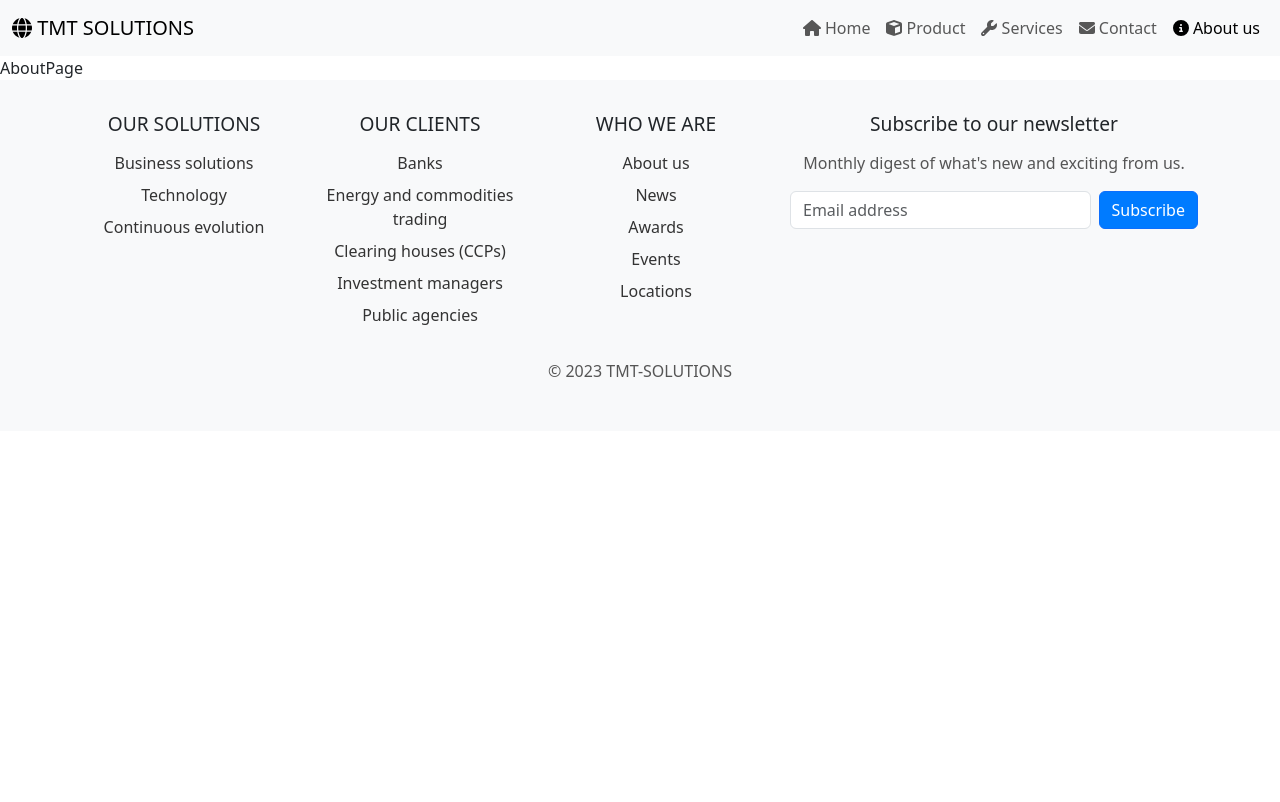
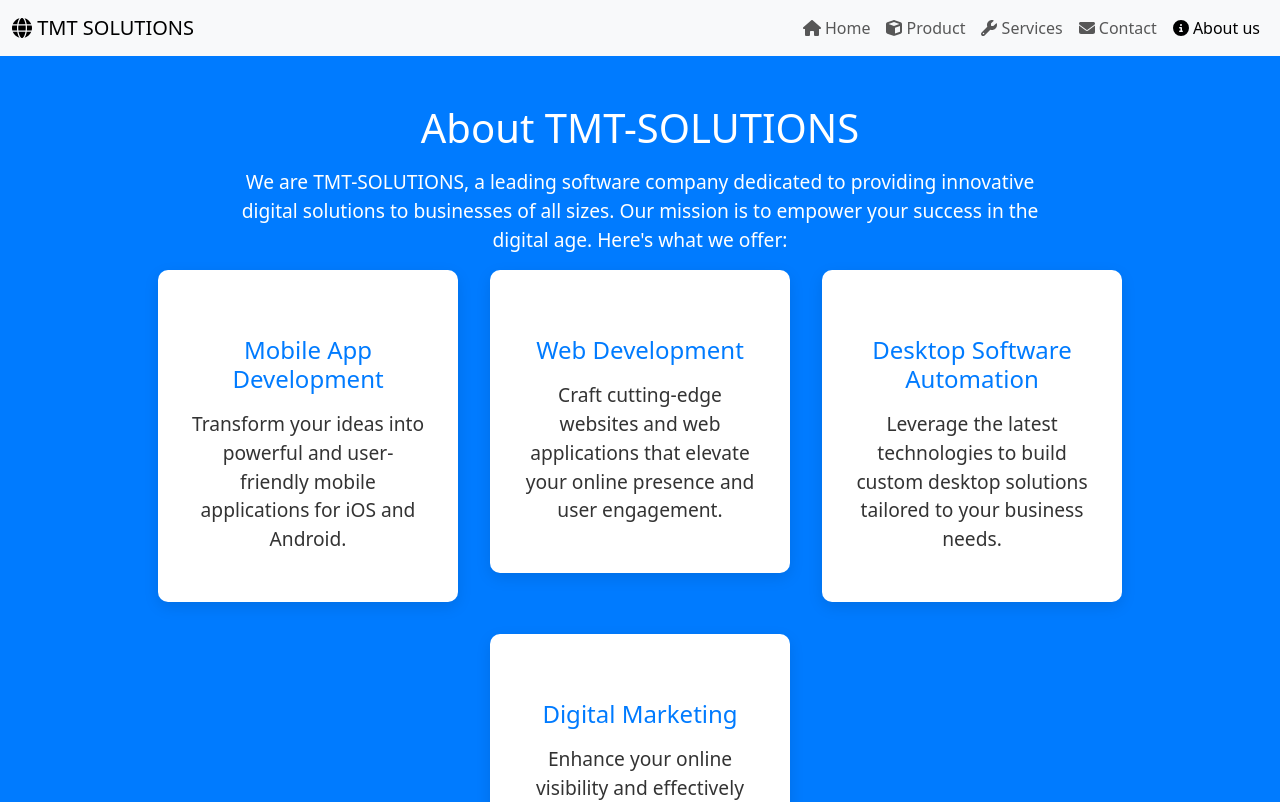
Before and after one commit to tonykalalian/TMT-SOLUTIONS, a React (Create React App) app: page /about in a window 1280 px wide. Shown: the top 802 px of the page. Built offline with nearby package versions, Linux system fonts and the light colour scheme.

Commit message:
last for today

```diff
--- a/src/pages/AboutPage.jsx
+++ b/src/pages/AboutPage.jsx
@@ -1,7 +1,110 @@
 import React from "react";
+import styled from "styled-components";
+import { FontAwesomeIcon } from "@fortawesome/react-fontawesome";
+import {
+  faMobileAlt,
+  faGlobe,
+  faDesktop,
+  faChartBar,
+} from "@fortawesome/free-solid-svg-icons";
+
+const AboutContainer = styled.div`
+  text-align: center;
+  background-color: #007bff;
+  color: #fff;
+  padding: 3rem 0;
+`;
+
+const AboutHeader = styled.h1`
+  font-size: 2.5rem;
+  margin-bottom: 1rem;
+`;
+
+const AboutText = styled.p`
+  font-size: 1.2rem;
+  margin-bottom: 2rem;
+  max-width: 800px;
+  margin: 0 auto;
+`;
+
+const AboutFeatures = styled.div`
+  display: flex;
+  justify-content: center;
+  align-items: flex-start;
+  flex-wrap: wrap;
+  max-width: 1200px;
+  margin: 0 auto;
+`;
+
+const AboutFeature = styled.div`
+  text-align: center;
+  padding: 2rem;
+  background-color: #fff;
+  border-radius: 10px;
+  box-shadow: 0 5px 15px rgba(0, 0, 0, 0.1);
+  margin: 1rem;
+  width: 300px;
+
+  h3 {
+    font-size: 1.5rem;
+    color: #007bff;
+    margin-bottom: 1rem;
+  }
+
+  p {
+    font-size: 1.2rem;
+    color: #333;
+  }
+`;
 
 const AboutPage = () => {
-  return <div>AboutPage</div>;
+  return (
+    <AboutContainer>
+      <div className="container">
+        <AboutHeader>About TMT-SOLUTIONS</AboutHeader>
+        <AboutText>
+          We are TMT-SOLUTIONS, a leading software company dedicated to
+          providing innovative digital solutions to businesses of all sizes. Our
+          mission is to empower your success in the digital age. Here's what we
+          offer:
+        </AboutText>
+        <AboutFeatures>
+          <AboutFeature>
+            <FontAwesomeIcon icon={faMobileAlt} size="2x" />
+            <h3>Mobile App Development</h3>
+            <p>
+              Transform your ideas into powerful and user-friendly mobile
+              applications for iOS and Android.
+            </p>
+          </AboutFeature>
+          <AboutFeature>
+            <FontAwesomeIcon icon={faGlobe} size="2x" />
+            <h3>Web Development</h3>
+            <p>
+              Craft cutting-edge websites and web applications that elevate your
+              online presence and user engagement.
+            </p>
+          </AboutFeature>
+          <AboutFeature>
+            <FontAwesomeIcon icon={faDesktop} size="2x" />
+            <h3>Desktop Software Automation</h3>
+            <p>
+              Leverage the latest technologies to build custom desktop solutions
+              tailored to your business needs.
+            </p>
+          </AboutFeature>
+          <AboutFeature>
+            <FontAwesomeIcon icon={faChartBar} size="2x" />
+            <h3>Digital Marketing</h3>
+            <p>
+              Enhance your online visibility and effectively reach your target
+              audience with our proven digital marketing strategies.
+            </p>
+          </AboutFeature>
+        </AboutFeatures>
+      </div>
+    </AboutContainer>
+  );
 };
 
 export default AboutPage;
--- a/src/pages/ContactPage.jsx
+++ b/src/pages/ContactPage.jsx
@@ -1,9 +1,89 @@
-import React from 'react'
+import React from "react";
+import styled from "styled-components";
+
+const ContactContainer = styled.div`
+  max-width: 1200px;
+  margin: 0 auto;
+  padding: 2rem;
+  text-align: center;
+  background-color: #eeeeee;
+  border-radius: 5px;
+  box-shadow: 0 0 10px rgba(0, 0, 0, 0.2);
+`;
+
+const ContactHeader = styled.h1`
+  font-size: 2.5rem;
+  margin-bottom: 1rem;
+  color: #007bff;
+`;
+
+const ContactText = styled.p`
+  font-size: 1.2rem;
+  margin-bottom: 2rem;
+`;
+
+const LocationMap = styled.iframe`
+  width: 100%;
+  height: 500px;
+  border: none;
+  border-radius: 5px;
+`;
+
+const AddressContainer = styled.div`
+  margin: 2rem 0;
+`;
+
+const AddressHeader = styled.h2`
+  font-size: 2rem;
+  margin-bottom: 1rem;
+  color: #007bff;
+`;
+
+const AddressText = styled.p`
+  font-size: 1.2rem;
+  margin-bottom: 1rem;
+`;
+
+const EmailText = styled.p`
+  font-size: 1.2rem;
+  margin-bottom: 0.5rem;
+`;
+
+const PhoneText = styled.p`
+  font-size: 1.2rem;
+`;
 
 const ContactPage = () => {
   return (
-    <div>ContactPage</div>
-  )
-}
+    <ContactContainer>
+      <div className="container">
+        <div className="row">
+          <div className="col">
+            <ContactHeader>Contact Us</ContactHeader>
+            <ContactText>We'd love to hear from you!</ContactText>
+          </div>
+        </div>
+        <div className="row">
+          <div className="col-lg-6">
+            <LocationMap
+              title="Location Map"
+              loading="lazy"
+              allowFullScreen
+              src="https://www.google.com/maps/embed?pb=!1m18!1m12!1m3!1d12795.419567639427!2d35.840445768220036!3d34.38638734921568!2m3!1f0!2f0!3f0!3m2!1i1024!2i768!4f13.1!3m3!1m2!1s0x1521f7bf6b7d6b23%3A0xa65ea15c43d6a415!2zUG91bGUgZOKAmW9yIERhaHIgRWwtQcOvbg!5e0!3m2!1sen!2slb!4v1694967267866!5m2!1sen!2slb"
+            />
+          </div>
+          <div className="col-lg-6">
+            <AddressContainer>
+              <AddressHeader>Our Office Address:</AddressHeader>
+              <AddressText>Koura, Lebanon</AddressText>
+            </AddressContainer>
+            <EmailText>Email: tkalalian@gmail.com</EmailText>
+            <PhoneText>Phone: +961 70 539 108</PhoneText>
+          </div>
+        </div>
+      </div>
+    </ContactContainer>
+  );
+};
 
-export default ContactPage
+export default ContactPage;
--- a/src/pages/ProductPage.jsx
+++ b/src/pages/ProductPage.jsx
@@ -6,6 +6,19 @@ import styled from "styled-components";
 import { Link } from "react-router-dom";
 
 const ProductCard = styled.div`
+  .card {
+    border: 1px solid #ddd;
+    transition: transform 0.3s, box-shadow 0.3s, opacity 0.3s;
+    opacity: 0.9;
+    border-radius: 5px;
+  }
+
+  .card:hover {
+    transform: translateY(-5px);
+    box-shadow: 0 10px 20px rgba(0, 0, 0, 0.2);
+    opacity: 1;
+  }
+
   .card-body {
     padding: 1rem;
   }
@@ -42,6 +55,7 @@ const ProductPage = () => {
   return (
     <div className="album py-5 bg-body-tertiary">
       <div className="container">
+        <h1 className="text-center mb-5">Our Products</h1>
         <div className="row row-cols-1 row-cols-sm-2 row-cols-md-3 row-cols-lg-4 g-3">
           {products.map((product) => (
             <div key={product.id} className="col">
```
